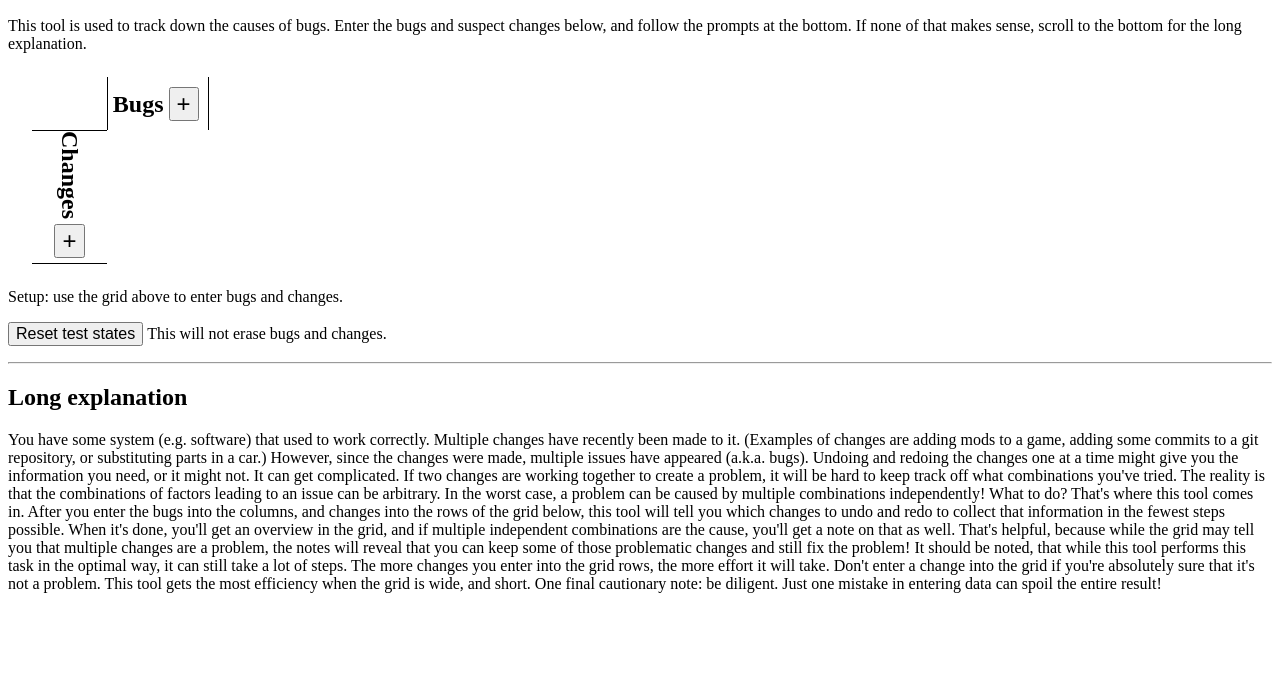
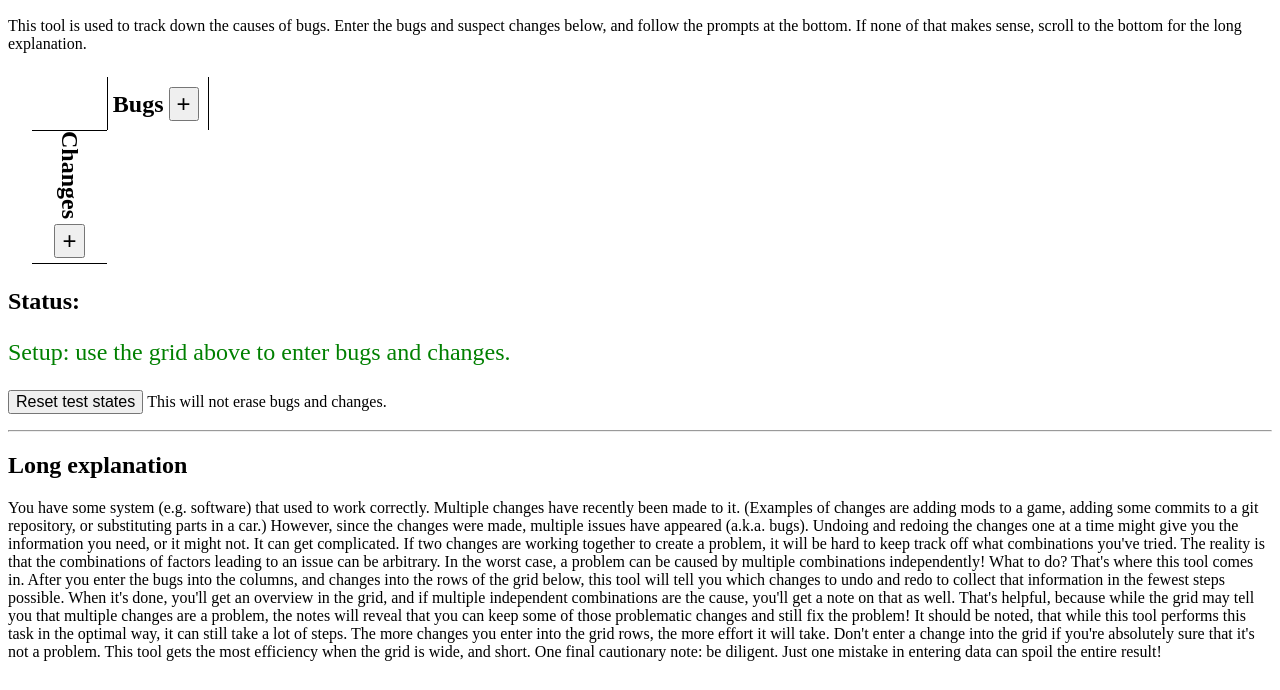
Before and after one commit to coder0xff/sherpa, a plain HTML site: page index.htm in a window 1280 px wide. Shown: the part 110-800 px from the top of the page. Drawn offline with Linux system fonts and the light colour scheme.

Commit message:
Make the status area more obvious

```diff
--- a/index.htm
+++ b/index.htm
@@ -661,7 +661,8 @@
 				<TD>JavaScript must be enabled.</TD>
 			</TR>
 		</TABLE>
-		<P id="prompt" />
+		<H2>Status:</H2>
+		<P id="prompt" style="font-size: 150%; color: green"/>
 		<P />
 		<INPUT type="button" value="Reset test states" style="font-size: 100%" onclick="reset()" />&nbsp;This will not erase bugs and changes.
 		<P id="debug" />
```
